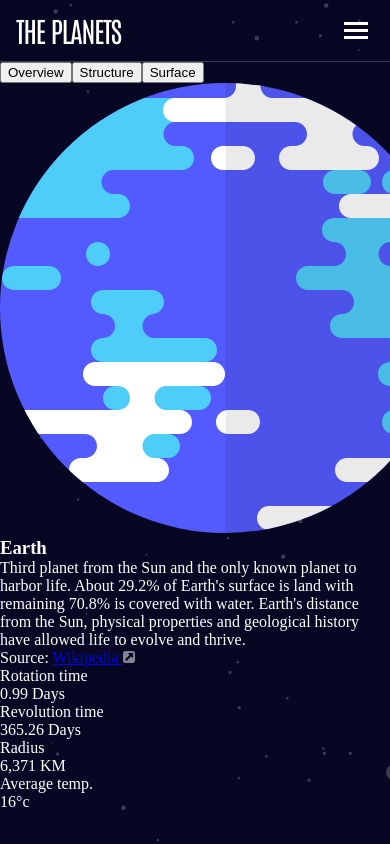
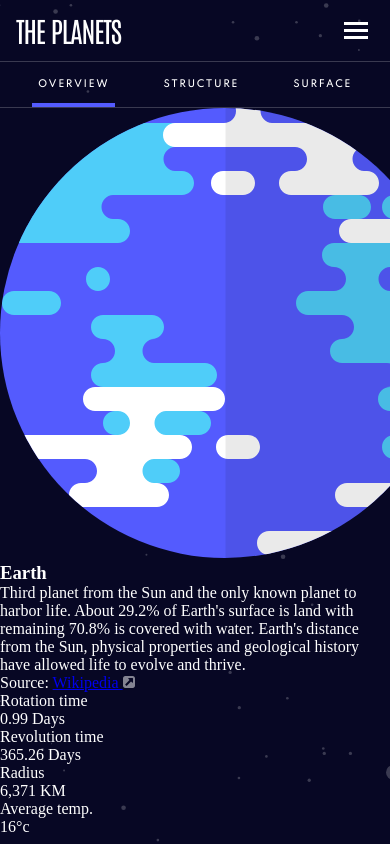
Before and after one commit to Vilorshini0/planet-fact-site, a React (Vite) app: page /earth in a window 390 px wide. Shown: the top 844 px of the page. Built offline with nearby package versions, Linux system fonts and the light colour scheme.

Commit message:
[INTE] Styling view switcher mobile

```diff
--- a/src/pages/Earth.jsx
+++ b/src/pages/Earth.jsx
@@ -35,9 +35,18 @@ export default function Earth() {
     {/* Mobile */}
     {screenWidth <= 768 &&
       <section className='view-switcher--mobile'>
-        <button onClick={() => setPageStatus('overview')} className={pageStatus === 'overview' ? 'view-switcher--active' : undefined }>Overview</button>
-        <button onClick={() => setPageStatus('structure')} className={pageStatus === 'structure' ? 'view-switcher--active' : undefined }>Structure</button>
-        <button onClick={() => setPageStatus('geology')} className={pageStatus === 'geology' ? 'view-switcher--active' : undefined }>Surface</button>
+        <div className={pageStatus === 'overview' ? 'view-switcher--active' : undefined }>
+          <button onClick={() => setPageStatus('overview')}>Overview</button>
+          <span className={earth.name}></span>
+        </div>
+        <div className={pageStatus === 'structure' ? 'view-switcher--active' : undefined }>
+          <button onClick={() => setPageStatus('structure')} >Structure</button>
+          <span className={earth.name}></span>
+        </div>
+        <div className={pageStatus === 'geology' ? 'view-switcher--active' : undefined }>
+          <button onClick={() => setPageStatus('geology')} >Surface</button>
+          <span className={earth.name}></span>
+        </div>
       </section>
     }
 
--- a/src/scss/app.css
+++ b/src/scss/app.css
@@ -141,14 +141,14 @@ h1, h2, h3, h4, h5, h6, p, span {
   text-decoration: none;
 }
 
-.navbar {
+.view-switcher--mobile {
   display: flex;
   align-items: center;
   justify-content: space-between;
   padding: 1rem 2rem;
   border-bottom: 1px solid rgba(255, 255, 255, 0.2);
 }
-.navbar button {
+.view-switcher--mobile button {
   background-color: transparent;
   color: rgb(255, 255, 255);
   outline: none;
@@ -161,4 +161,14 @@ h1, h2, h3, h4, h5, h6, p, span {
   font-size: 0.56rem;
   letter-spacing: 0.12rem;
   font-weight: 700;
+}
+.view-switcher--mobile .view-switcher--active {
+  position: relative;
+}
+.view-switcher--mobile .view-switcher--active span {
+  position: absolute;
+  height: 0.25rem;
+  width: 100%;
+  display: block;
+  transform: translateY(12px);
 }/*# sourceMappingURL=app.css.map */
--- /dev/null
+++ b/src/scss/pages/_PlanetPages.scss
@@ -0,0 +1,34 @@
+.view-switcher--mobile {
+    display: flex;
+    align-items: center;
+    justify-content: space-between;
+    padding: 1rem 2rem;
+    border-bottom: 1px solid $color-border-primary;
+
+    button {
+        background-color: transparent;
+        color: $color-text-primary;
+        outline: none;
+        border: none;
+        display: flex;
+        align-items: center;
+        justify-content: center;
+        text-transform: uppercase;
+        font-family: $secondaryFont;
+        font-size: 0.56rem;
+        letter-spacing: 0.12rem;
+        font-weight: 700;
+    }
+
+    .view-switcher--active {
+        position: relative;
+
+        span {
+            position: absolute;
+            height: 0.25rem;
+            width: 100%;
+            display: block;
+            transform: translateY(12px);
+        }
+    }
+}
```
Also changed, not shown: 1 other file (tests, documents, lock files or other folders).
